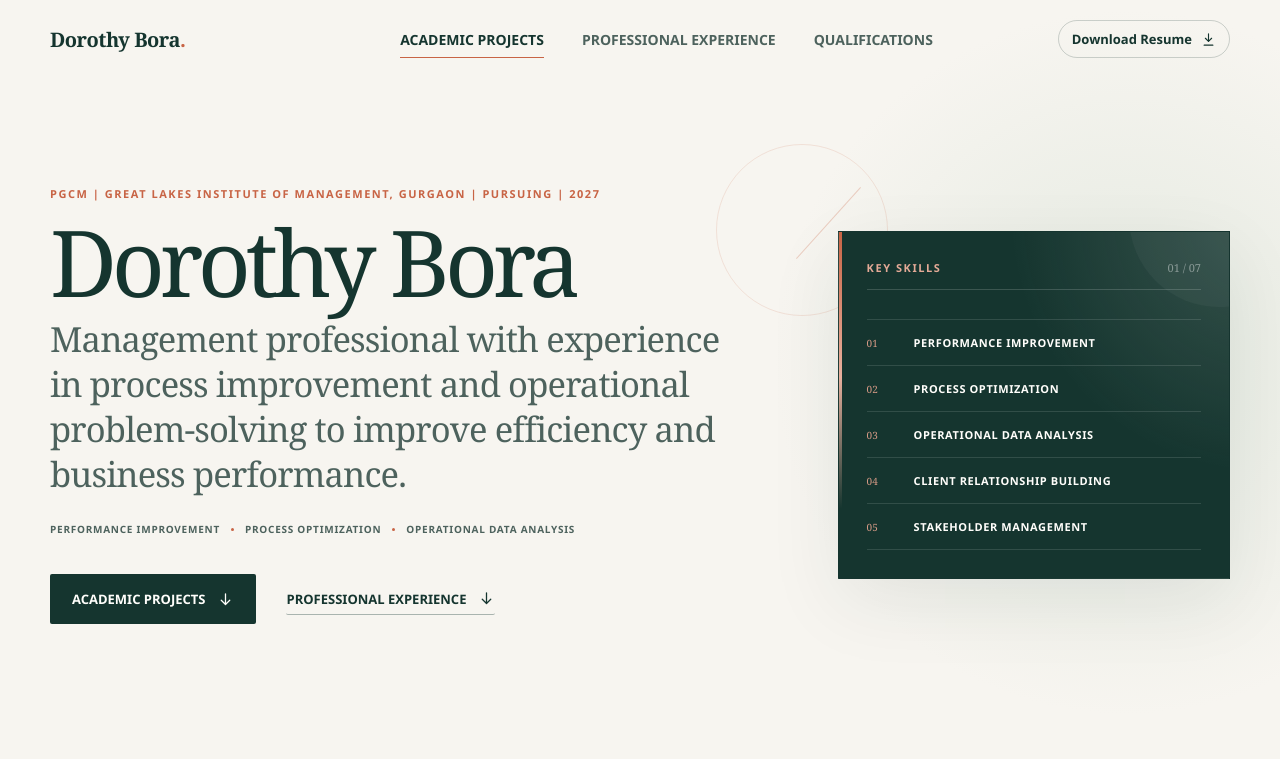
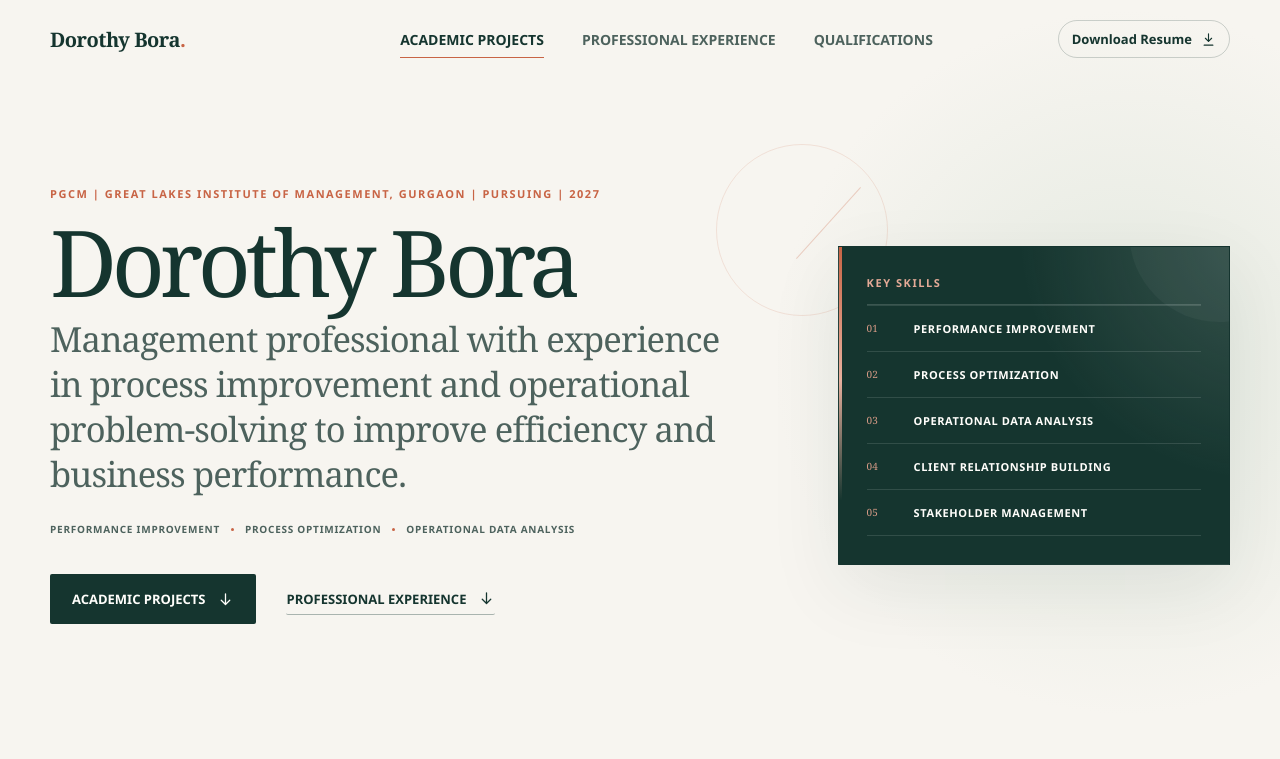
Before and after one commit to Anubhav-Bora/Dorothy-Bora-Portfolio, a Next.js app: page / in a window 1280 px wide. Shown: the top 759 px of the page. Built offline with nearby package versions, Linux system fonts and the light colour scheme.

Commit message:
resume update

```diff
--- a/app/globals.css
+++ b/app/globals.css
@@ -120,7 +120,7 @@ button, a { -webkit-tap-highlight-color: transparent; }
 .profile-card { position: relative; overflow: hidden; padding: 28px; background: rgba(255, 254, 251, .94); border: 1px solid rgba(21,53,47,.11); box-shadow: var(--shadow); }
 .profile-card::before { content: ""; position: absolute; width: 180px; height: 180px; border-radius: 50%; top: -105px; right: -80px; background: var(--sage); }
 .profile-card::after { content: ""; position: absolute; inset: 0 auto 0 0; width: 3px; background: linear-gradient(var(--accent), #e8b09e 42%, transparent 80%); }
-.profile-card__header { position: relative; z-index: 1; display: flex; align-items: center; justify-content: space-between; margin-bottom: 29px; padding-bottom: 14px; border-bottom: 1px solid var(--line); }
+.profile-card__header { position: relative; z-index: 1; display: flex; align-items: center; justify-content: space-between; padding-bottom: 14px; border-bottom: 1px solid var(--line); }
 .profile-card__index { color: rgba(21,53,47,.42); font-family: var(--display); font-size: 11px; }
 .profile-card__top { position: relative; display: flex; align-items: center; gap: 16px; }
 .profile-name { margin: 0 0 5px; font-weight: 800; font-size: 17px; }
--- a/app/page.tsx
+++ b/app/page.tsx
@@ -30,7 +30,6 @@ export default function Home() {
         <aside className="profile-card" aria-label="KEY SKILLS" data-reveal>
           <div className="profile-card__header">
             <p className="card-label">KEY SKILLS</p>
-            <span className="profile-card__index" aria-hidden="true">01 / 07</span>
           </div>
           <div className="skill-stack">
             {resume.skills.map((skill, index) => (
```
